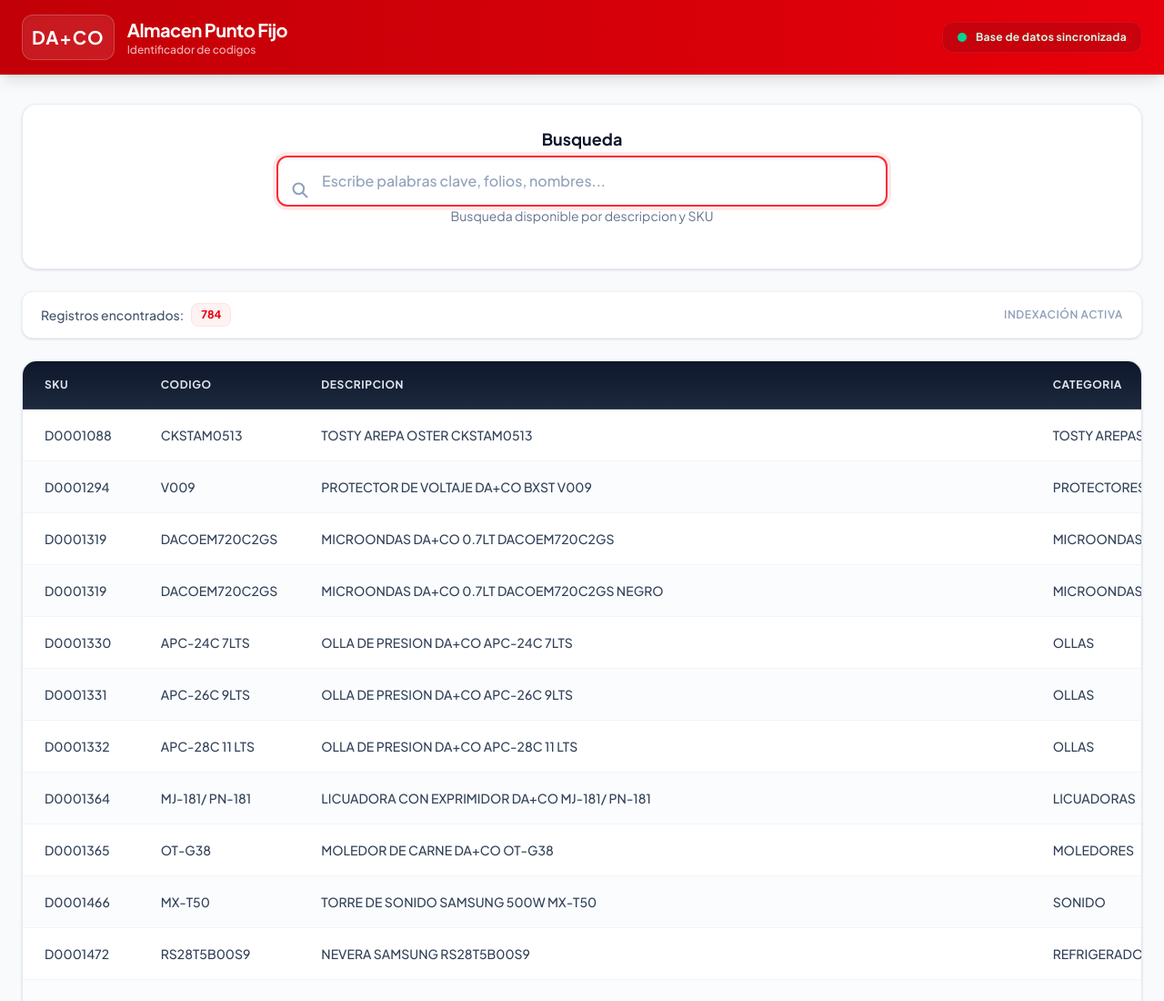
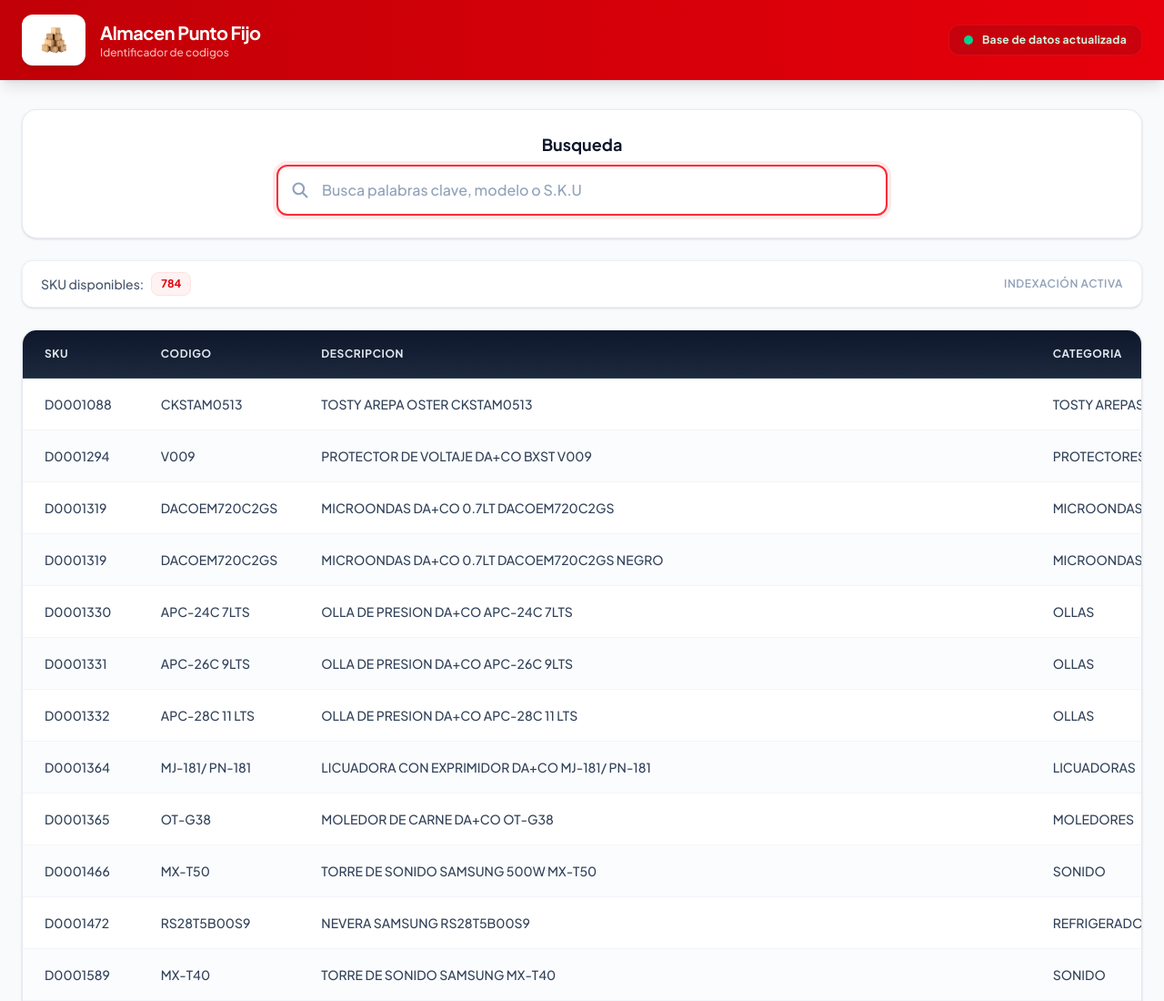
Before and after one commit to M1M4-Dev/almacenpf, a plain HTML site: page index.html in a window 1280 px wide. Shown: the top 1100 px of the page at 91% size. Drawn offline with nearby package versions, Linux system fonts and the light colour scheme.

Commit message:
Update index.html

```diff
--- a/index.html
+++ b/index.html
@@ -3,8 +3,7 @@
 <head>
     <meta charset="UTF-8">
     <meta name="viewport" content="width=device-width, initial-scale=1.0">
-    <title>Almacen DA+CO <img src="/BASE/001.png" alt="Logotipo de mi empresa" width="150">
-</title>
+    <title>Almacen DA+CO - Identificador de Códigos</title>
     <script src="https://cdn.jsdelivr.net/npm/@tailwindcss/browser@4"></script>
     <script src="https://cdnjs.cloudflare.com/ajax/libs/PapaParse/5.4.1/papaparse.min.js"></script>
     <link rel="preconnect" href="https://fonts.googleapis.com">
@@ -23,9 +22,9 @@
 
     <header class="bg-gradient-to-r from-red-700 to-red-600 text-white shadow-lg sticky top-0 z-50">
         <div class="max-w-7xl mx-auto px-6 py-4 flex flex-col sm:flex-row justify-between items-center gap-4">
-            <div class="flex items-center space-x-3.5">
-                <div class="bg-white/10 backdrop-blur-md border border-white/20 text-white p-2.5 rounded-xl font-bold text-xl tracking-wider shadow-inner">
-                    DA+CO
+            <div class="flex items-center space-x-4">
+                <div class="bg-white p-1.5 rounded-xl shadow-md flex items-center justify-center min-w-[70px] h-14 bg-white">
+                    <img src="BASE/001.png" alt="Logotipo DA+CO" class="max-h-11 w-auto object-contain" onerror="this.onerror=null; this.parentNode.innerHTML='<span class=\'text-red-600 font-extrabold text-sm px-2\'>DA+CO</span>';">
                 </div>
                 <div>
                     <h1 class="text-xl font-bold tracking-tight">Almacen Punto Fijo</h1>
@@ -43,23 +42,22 @@
 
         <div class="bg-white rounded-2xl shadow-sm border border-slate-200/80 p-6 transition-all hover:shadow-md">
             <div class="relative max-w-2xl mx-auto text-center">
-                <h3 class="text-lg font-bold text-slate-900 mb-1">Busqueda</h3>
+                <h3 class="text-lg font-bold text-slate-900 mb-2">Busqueda</h3>
                 <div class="relative">
                     <div class="absolute inset-y-0 left-0 pl-4 flex items-center pointer-events-none text-slate-400">
                         <svg class="h-5 w-5" fill="none" viewBox="0 0 24 24" stroke="currentColor">
                             <path stroke-linecap="round" stroke-linejoin="round" stroke-width="2.5" d="M21 21l-6-6m2-5a7 7 0 11-14 0 7 7 0 0114 0z" />
                         </svg>
                     </div>
-                    <input type="text" id="searchInput" disabled placeholder="Conectando con Base de datos..."
+                    <input type="text" id="searchInput" disabled placeholder="Lectura de datos en progreso"
                         class="w-full pl-12 pr-4 py-3.5 bg-slate-50 border-2 border-slate-200 rounded-xl focus:outline-none focus:ring-4 focus:ring-red-500/10 focus:border-red-500 focus:bg-white disabled:bg-slate-100 disabled:text-slate-400 disabled:cursor-not-allowed transition-all font-medium text-slate-900 placeholder-slate-400 shadow-inner" />
-                        <p class="text-sm text-slate-500 mb-6">Busqueda disponible por descripcion y SKU</p>
-				</div>
+                </div>
             </div>
         </div>
 
         <div id="statusMessage" class="hidden animate-fadeIn flex items-center justify-between bg-white px-5 py-3 rounded-xl border border-slate-200/60 shadow-sm">
             <div class="flex items-center space-x-2 text-sm font-medium text-slate-600">
-                <span>Registros encontrados:</span>
+                <span>SKU disponibles:</span>
                 <span id="rowCount" class="font-bold text-red-600 bg-red-50 px-2.5 py-1 rounded-lg text-xs border border-red-100">0</span>
             </div>
             <div class="text-xs font-semibold text-slate-400 uppercase tracking-wider">
@@ -99,7 +97,6 @@
         const csvPath = 'base/datos.csv';
 
         document.addEventListener('DOMContentLoaded', () => {
-            // Simular una ligera latencia para apreciar la UI de carga limpia
             setTimeout(() => {
                 fetch(csvPath)
                     .then(response => {
@@ -112,7 +109,7 @@
                             skipEmptyLines: true,
                             complete: function(results) {
                                 databaseIndex = results.data;
-                                actualizarEstadoUI(true, "Base de datos sincronizada");
+                                actualizarEstadoUI(true, "Base de datos actualizada");
                                 activarBuscador();
                             },
                             error: function(error) {
@@ -138,7 +135,6 @@
                 badge.classList.add('bg-rose-500');
                 text.className = "text-xs font-bold text-rose-200 tracking-wide";
 
-                // UI de Error Crítico en la Tabla
                 document.getElementById('tableHeader').innerHTML = `<th class="px-6 py-4.5 text-center text-rose-400 font-semibold bg-slate-900">Error de Origen de Datos</th>`;
                 document.getElementById('tableBody').innerHTML = `
                     <tr>
@@ -157,7 +153,7 @@
         function activarBuscador() {
             const searchInput = document.getElementById('searchInput');
             searchInput.disabled = false;
-            searchInput.placeholder = "Escribe palabras clave, folios, nombres...";
+            searchInput.placeholder = "Busca palabras clave, modelo o S.K.U";
             searchInput.focus();
 
             renderizarTablaPremium(databaseIndex);
@@ -195,7 +191,7 @@
                     <tr>
                         <td class="px-6 py-16 text-center text-slate-400">
                             <svg class="w-10 h-10 mx-auto text-slate-300 mb-2.5" fill="none" viewBox="0 0 24 24" stroke="currentColor"><path stroke-linecap="round" stroke-linejoin="round" stroke-width="1.5" d="M9.172 16.172a4 4 0 015.656 0M9 10h.01M15 10h.01M21 12a9 9 0 11-18 0 9 9 0 0118 0z"/></svg>
-                            <span class="font-medium">No se encontraron registros coincidentes.</span>
+                            <span class="font-medium">No se encontraron registros.</span>
                         </td>
                     </tr>`;
                 statusMessage.classList.remove('hidden');
@@ -216,7 +212,6 @@
 
             datos.forEach((registro, index) => {
                 const tr = document.createElement('tr');
-                // Efecto cebra muy pulido en escala de grises con hovers reactivos en tonos rojizos tenues
                 tr.className = index % 2 === 0
                     ? 'bg-white hover:bg-red-50/40 transition-colors duration-150'
                     : 'bg-slate-50/60 hover:bg-red-50/40 transition-colors duration-150';
```
